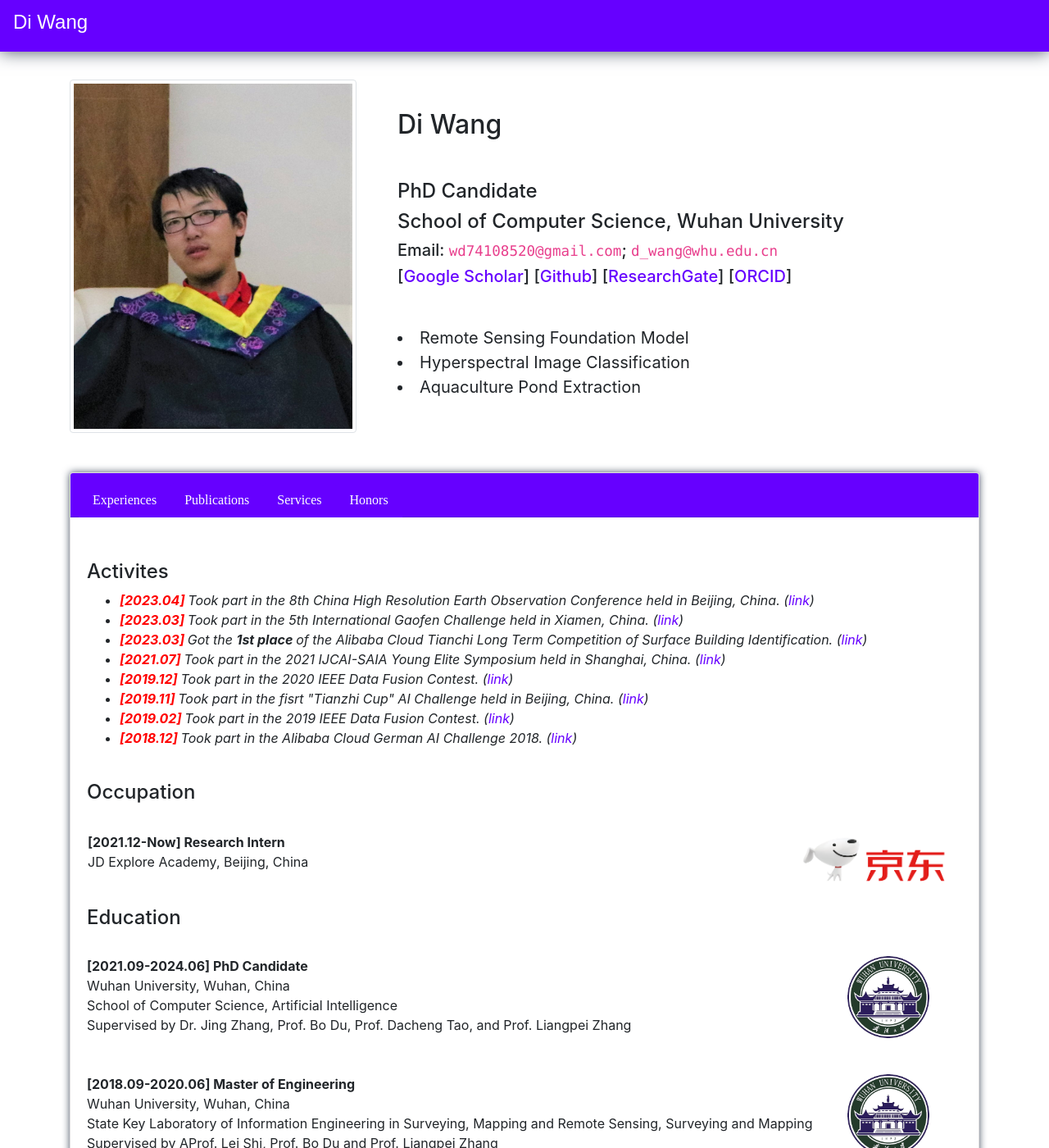
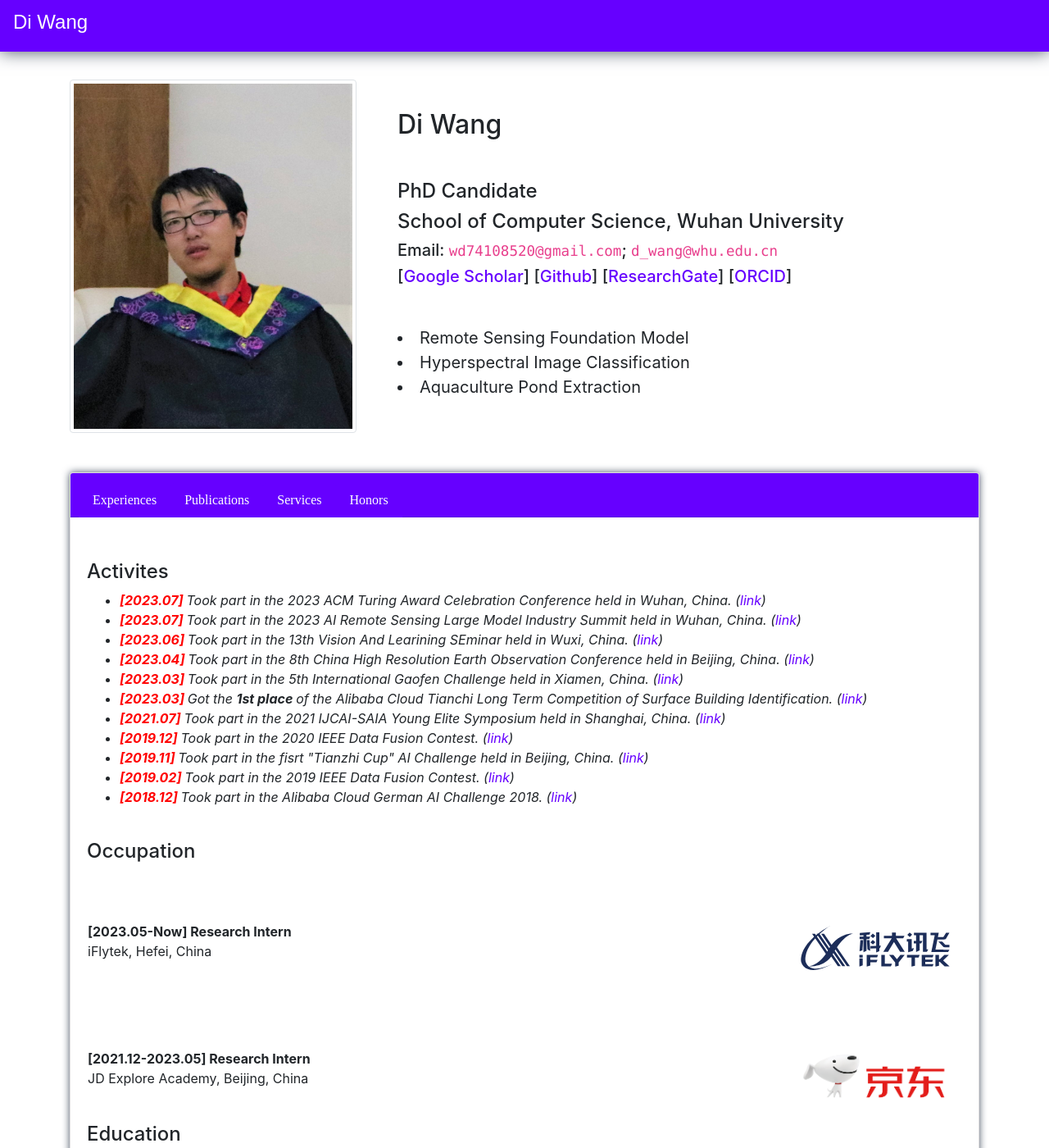
Before and after one commit to DotWang/DotWang.github.io, a Jekyll site: the page built from index.md, in a window 1280 px wide and 1400 px high. Shown: the whole window at 82% size. Built offline with Jekyll 4.4.1, drawn with Linux system fonts in a browser that asks for light colours; nearby versions of some CDN libraries; comment, search, counter and statistics services are not loaded.

Commit message:
Add files via upload

```diff
--- a/_includes/exp.html
+++ b/_includes/exp.html
@@ -1,6 +1,9 @@
 <A NAME="News"><h4>Activites</h4></A>
 <i>
 <ul>
+<li> <b> <font color="#FF0000">[2023.07]</font> </b> Took part in the 2023 ACM Turing Award Celebration Conference held in Wuhan, China. (<a href="/assets/img/exp/acmturc_2023.jpg" target="_blank">link</a>)</li>
+<li> <b> <font color="#FF0000">[2023.07]</font> </b> Took part in the 2023 AI Remote Sensing Large Model Industry Summit held in Wuhan, China. (<a href="/assets/img/exp/rslargemodel_2023.jpg" target="_blank">link</a>)</li>
+<li> <b> <font color="#FF0000">[2023.06]</font> </b> Took part in the 13th Vision And Learining SEminar held in Wuxi, China. (<a href="/assets/img/exp/valse_2023.jpg" target="_blank">link</a>)</li>
 <li> <b> <font color="#FF0000">[2023.04]</font> </b> Took part in the 8th China High Resolution Earth Observation Conference held in Beijing, China. (<a href="/assets/img/exp/gaofen_2023.jpg" target="_blank">link</a>)</li>
 <li> <b> <font color="#FF0000">[2023.03]</font> </b> Took part in the 5th International Gaofen Challenge held in Xiamen, China. (<a href="http://sigma.whu.edu.cn/newspage.php?q=2023_03_24_01" target="_blank">link</a>)</li>
 <li> <b> <font color="#FF0000">[2023.03]</font> </b> Got the <b> 1st place </b> of the Alibaba Cloud Tianchi Long Term Competition of Surface Building Identification. (<a href="/assets/img/exp/tianchi_building.png" target="_blank">link</a>)</li>
@@ -14,11 +17,24 @@
 <br />
 
 <A NAME="Experience"><h4> Occupation</h4></A>
+
 <table width="100%" class="imgtable">
     <tr>
         <td>
             <p>
-            <b>[2021.12-Now] Research Intern </b>
+            <b>[2023.05-Now] Research Intern </b>
+            <br> iFlytek, Hefei, China
+        </p>
+        </td>
+        <td><img src="/assets/img/exp/iflytek.svg" align="right" width="190" hspace="10"> </td>
+    </tr>
+</table>
+
+<table width="100%" class="imgtable">
+    <tr>
+        <td>
+            <p>
+            <b>[2021.12-2023.05] Research Intern </b>
             <br> JD Explore Academy, Beijing, China
         </p>
         </td>
--- a/_includes/honor.html
+++ b/_includes/honor.html
@@ -3,8 +3,9 @@
 <br>
 
 <ul>
-<li>2015-2017: Second and Third-Class Academic Scholarship in China University of Petroleum (East China) </li>
-<li>2022: Second-Class Academic Scholarship for Graduate Student in Wuhan University </li>
+<li>2023: Graduate Academic Innovation First-Class Prize in Wuhan University | 武汉大学研究生学术创新一等奖 </li>
+<li>2022: Second-Class Academic Scholarship for Graduate Student in Wuhan University | 武汉大学研究生学业二等奖 </li>
+<li>2015-2017: Second and Third-Class Academic Scholarship in China University of Petroleum (East China) | 中石大华东学业二、三等奖 </li>
 </ul>
 
 <br>
--- a/_includes/pub.html
+++ b/_includes/pub.html
@@ -1,3 +1,25 @@
+<h3>Conferences</h3>
+
+<br>
+
+<h5>Remote Sensing Foundation Model</h5>
+
+<br>
+
+<table width="100%" class="imgtable">
+    <tr>
+        <td width="300"> <img src="/assets/img/pub/samrs.png" width="270px"></td>
+        <td>
+            SAMRS: Scaling-up Remote Sensing Segmentation Dataset with Segment Anything Model
+            <br> <b>Di Wang</b>, Jing Zhang, Bo Du, Minqiang Xu, Lin Liu, Dacheng Tao and Liangpei Zhang
+            <br><i> 37th Conference on Neural Information Processing Systems Datasets and Benchmarks Track (<b><i>NeurIPS</i></b>)</i>, 2023.
+            <br>[<a href="https://arxiv.org/abs/2305.02034">Paper</a>][<a href="https://github.com/ViTAE-Transformer/SAMRS">Code</a>]
+        </td>
+    </tr>
+</table>
+
+<br>
+
 <h3>Journals</h3>
 
 <br>
```
